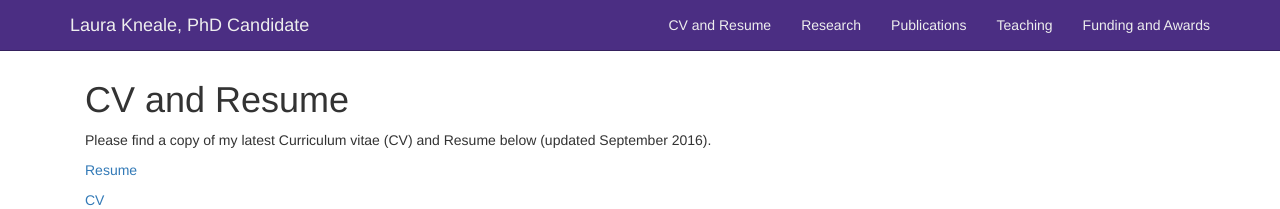
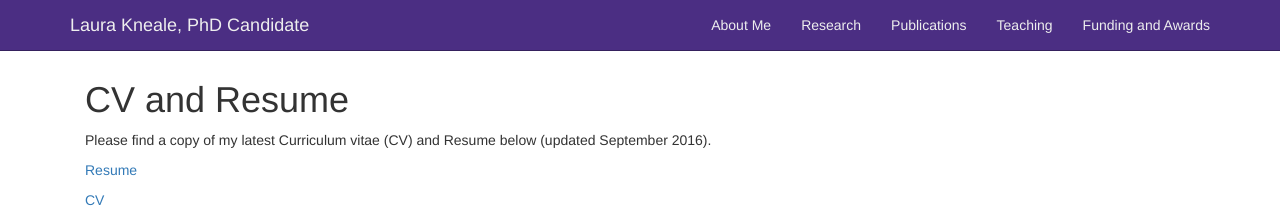
Before and after one commit to lkneale/lkneale.github.io, a Jekyll site: the page built from cv.md, in a window 1280 px wide. Shown: the top 209 px of the page. Built offline with Jekyll 4.4.1, drawn with Linux system fonts in a browser that asks for light colours.

Commit message:
Update menu.yml

```diff
--- a/_data/menu.yml
+++ b/_data/menu.yml
@@ -1,4 +1,4 @@
-- title: CV and Resume
+- title: About Me
   href: "/cv/"
 
 - title: Research
```
